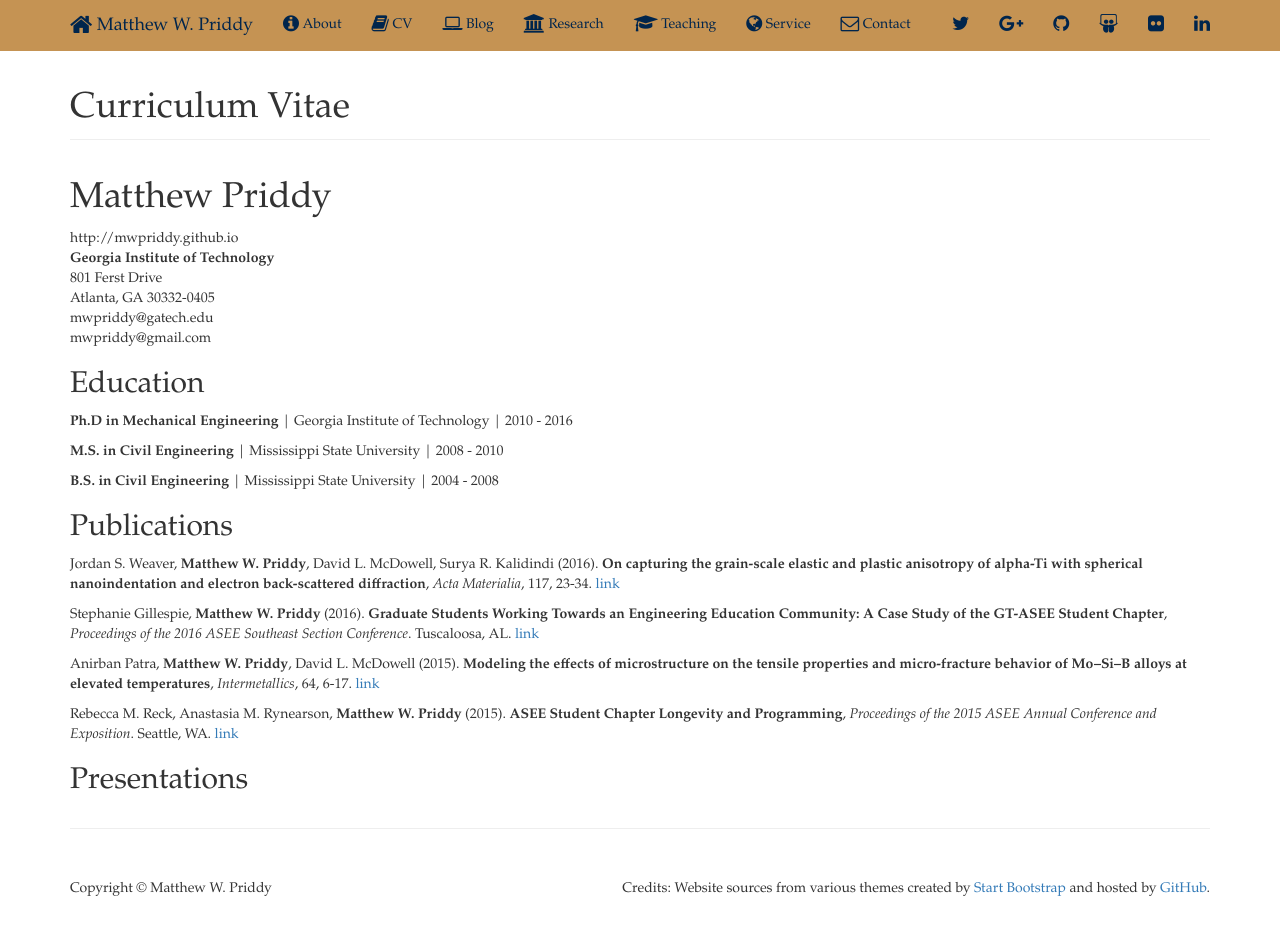
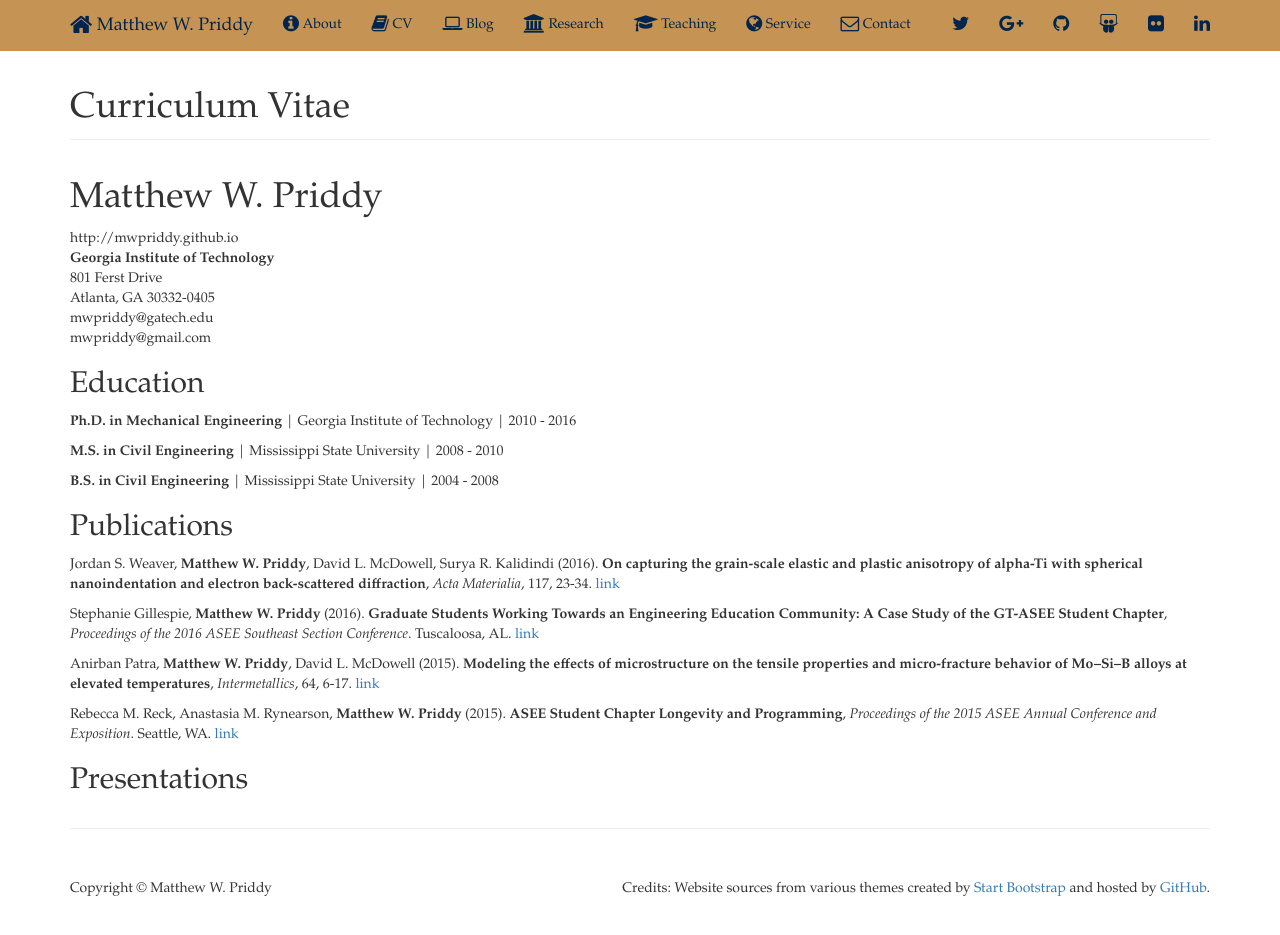
Before and after one commit to mwpriddy/mwpriddy.github.io, a Jekyll site: the page built from cv/index.html, in a window 1280 px wide and 949 px high. Shown: the top 935 px of the window. Built offline with Jekyll 4.4.1, drawn with Linux system fonts in a browser that asks for light colours; nearby versions of some CDN libraries; comment, search, counter and statistics services are not loaded.

Commit message:
update name

```diff
--- a/cv/index.html
+++ b/cv/index.html
@@ -10,7 +10,7 @@ title: Curriculum Vitae
         		</div>
         	</div>
 	<!-- 	<a href="#" class="download" title="Download CV as PDF">Download CV</a>	-->
-		<h1>Matthew Priddy</h1>
+		<h1>Matthew W. Priddy</h1>
 		<address>
 		http://mwpriddy.github.io<br>
 		<strong>Georgia Institute of Technology</strong><br>
@@ -22,7 +22,7 @@ title: Curriculum Vitae
 		</address>
 
 		<h2>Education</h2>
-		<p><strong>Ph.D in Mechanical Engineering</strong> | Georgia Institute of Technology | 2010 - 2016</p>
+		<p><strong>Ph.D. in Mechanical Engineering</strong> | Georgia Institute of Technology | 2010 - 2016</p>
 		<p><strong>M.S. in Civil Engineering</strong> | Mississippi State University | 2008 - 2010</p>
 		<p><strong>B.S. in Civil Engineering</strong> | Mississippi State University | 2004 - 2008</p>
 
```
